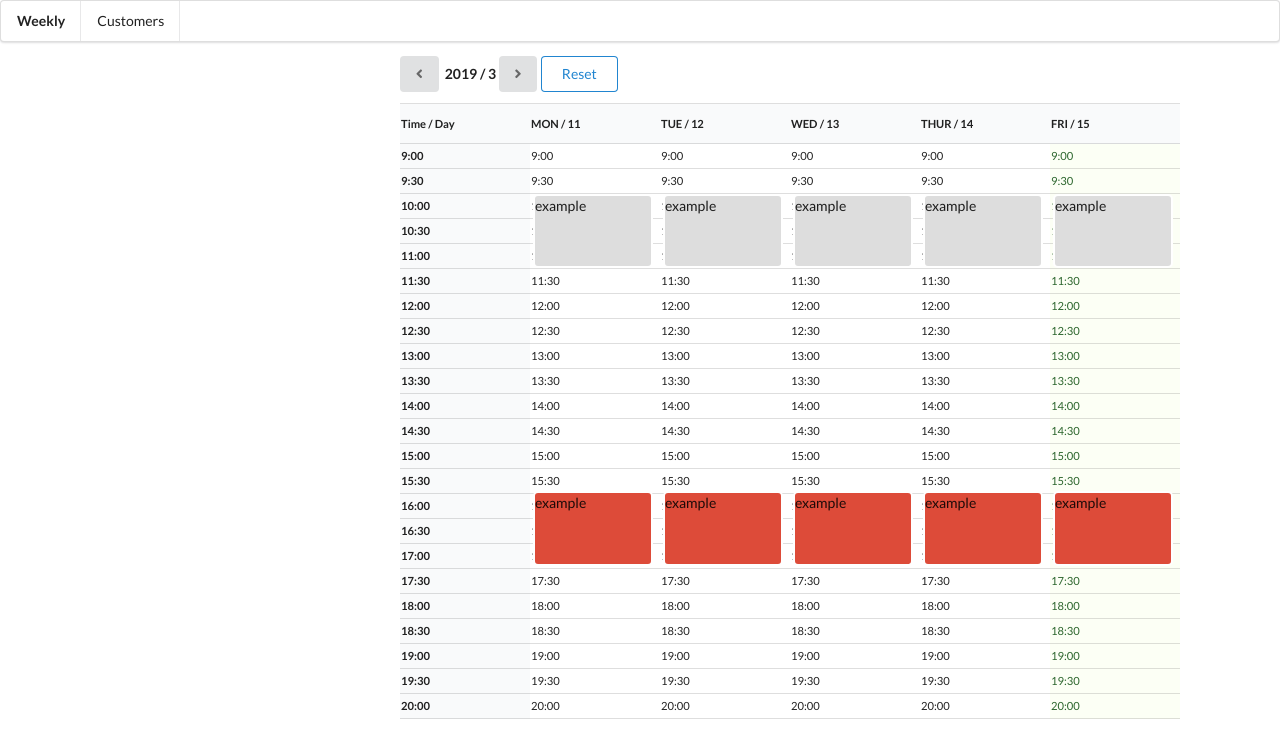
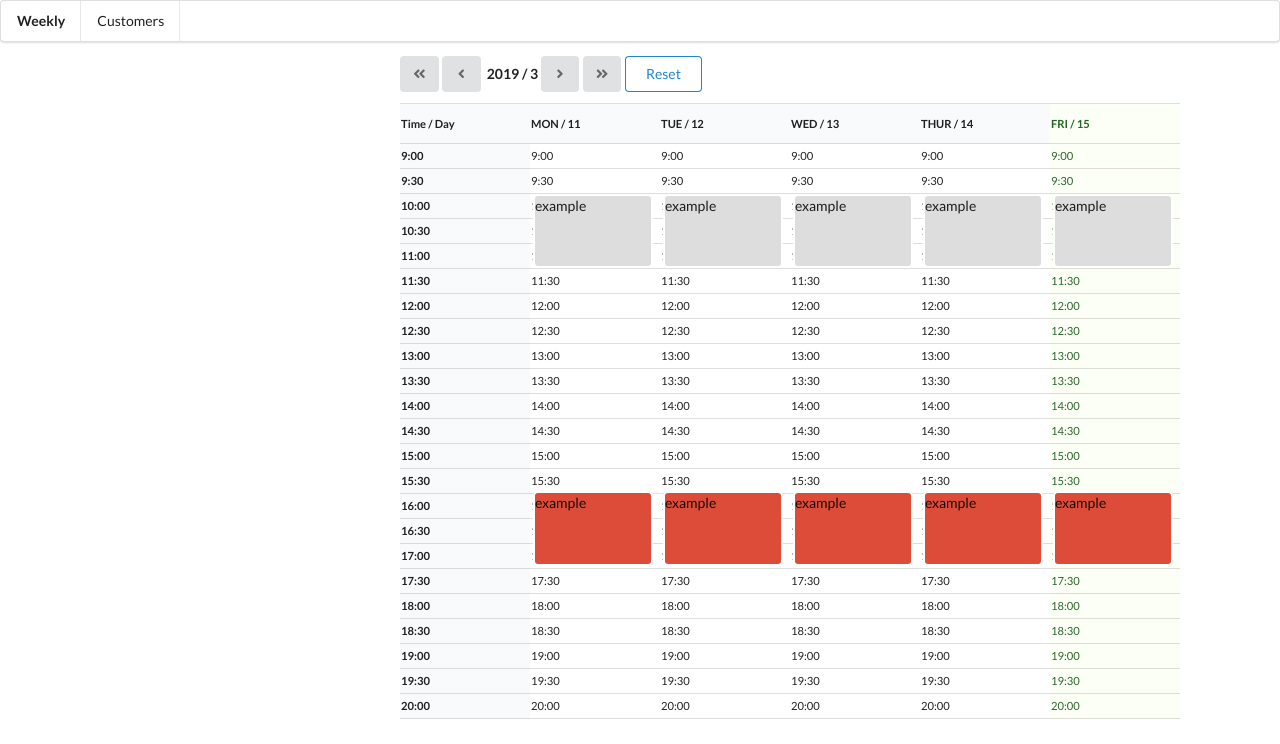
Before and after one commit to Mia-jeong/weeklyCalendar, a React app: page / in a window 1280 px wide. Shown: the top 744 px of the page. Built offline with nearby package versions, Linux system fonts and the light colour scheme.

Commit message:
feat: add month mover

```diff
--- a/src/components/css/webBased.css
+++ b/src/components/css/webBased.css
@@ -16,6 +16,16 @@ td:hover {
   color: #2c662d !important;
   -webkit-box-shadow: 0 0 0 #a3c293 inset;
   box-shadow: 0 0 0 #a3c293 inset;
+}
+
+.calendarTable th.red {
+  background: #fff6f6 !important;
+  color: #99302f !important;
+}
+
+.calendarTable th.today {
+  background: #fcfff5 !important;
+  color: #246425 !important;
 }
 
 .calendarTable th {
--- a/src/components/weekly/DayTable.js
+++ b/src/components/weekly/DayTable.js
@@ -54,7 +54,7 @@ class DayTable extends Component {
         <table className="ui calendarTable">
           <thead>
             <tr>
-              <th>
+              <th className={`calendarTr ${this.props.day.colourClass}`}>
                 {this.props.day.dayNameEng} / {this.props.day.date}
               </th>
             </tr>
--- a/src/components/weekly/TableDetail.js
+++ b/src/components/weekly/TableDetail.js
@@ -1,8 +1,9 @@
 import React from "react";
 const DayTable = props => {
   const clickMethod = () => {
-    if (!props.standard) {
-      return alert(props.id);
+    if (props.day) {
+      let { fullDate } = props.day;
+      return alert(fullDate + " " + props.id);
     }
   };
 
--- a/src/components/weekly/WeeklyPagination.js
+++ b/src/components/weekly/WeeklyPagination.js
@@ -1,14 +1,23 @@
-import React, { Component } from "react";
+import React from "react";
 import { connect } from "react-redux";
 import ArrowButton from "../button/ArrowButton";
 import DateResetButton from "../button/DateResetButton";
 import { mapStateToPropsForWeek } from "../../utils/state";
+import * as DateUtil from "../../utils/date";
 
 const WeeklyPagination = props => {
+  const monthDiffBefore = DateUtil.dateDiff(
+    null,
+    props.standardDay,
+    "before",
+    -1
+  );
+
+  const monthDiffAfter = DateUtil.dateDiff(null, props.standardDay, "after", 1);
+
   const dateRender = () => {
-    console.log(props.standardDay);
     if (props.standardDay) {
-      const { date, fullYear, month, dayNameKr } = props.standardDay;
+      const { fullYear, month } = props.standardDay;
       return (
         <label>
           <strong>{` ${fullYear} / ${month + 1} `}</strong>
@@ -17,11 +26,15 @@ const WeeklyPagination = props => {
     }
     return "Loading..";
   };
+
   return (
     <div style={{ display: "inline-block" }}>
-      <ArrowButton text="Prev" direction="left" value={-7} />
+      <ArrowButton direction="double left" value={monthDiffBefore * -1} />
+      <ArrowButton direction="left" value={-7} />
       {dateRender()}
-      <ArrowButton text="Next" direction="right" value={7} />
+      <ArrowButton direction="right" value={7} />
+      <ArrowButton direction="double right" value={monthDiffAfter} />
+
       <DateResetButton />
     </div>
   );
--- a/src/utils/date.js
+++ b/src/utils/date.js
@@ -3,19 +3,35 @@ export const getDateInfo = increment => {
 
   if (increment) tday.setDate(tday.getDate() + increment);
   const day = tday.getDay();
-  const dt = tday.getDate();
+  const date = tday.getDate();
+  const fullYear = tday.getFullYear();
+  const month = tday.getMonth();
   const dayNmEng = ["SUN", "MON", "TUE", "WED", "THUR", "FRI", "SAT"];
   const dayNmKr = ["일", "월", "화", "수", "목", "금", "토"];
   return {
-    date: dt,
+    date: date,
     day: day,
-    fullYear: tday.getFullYear(),
-    month: tday.getMonth(),
+    fullYear: fullYear,
+    month: month,
     colourClass: (increment === 0 && "today") || (day === 0 && "red") || "",
     increment: increment,
     dayNameEng: dayNmEng[day],
-    dayNameKr: dayNmKr[day]
+    dayNameKr: dayNmKr[day],
+    fullDate:
+      fullYear +
+      "" +
+      numberRender(month + 1, true) +
+      "" +
+      numberRender(date, true)
   };
+};
+
+export const numberRender = (number, flag = false) => {
+  if (flag) {
+    return number < 10 ? "0" + number : number;
+  } else {
+    return parseInt(number);
+  }
 };
 
 export const weekList = (today, increment) => {
@@ -28,3 +44,26 @@ export const weekList = (today, increment) => {
   }
   return weekDays;
 };
+
+export const dateDiff = (day, day2, flag, value) => {
+  const tempDay = new Date(day2.fullYear, day2.month, day2.date);
+
+  let currDay = 24 * 60 * 60 * 1000;
+
+  //현재날짜와 전달 1일과 다음달 1일의 차이 구하기
+  if (!day) {
+    if (flag === "before") {
+      day = new Date(day2.fullYear, day2.month + value, 1);
+
+      return (tempDay - day) / currDay;
+    } else if (flag === "after") {
+      day = new Date(day2.fullYear, day2.month + value, 1);
+
+      return (day - tempDay) / currDay;
+    } else {
+      return tempDay;
+    }
+  }
+
+  return (day - tempDay) / currDay;
+};
```
